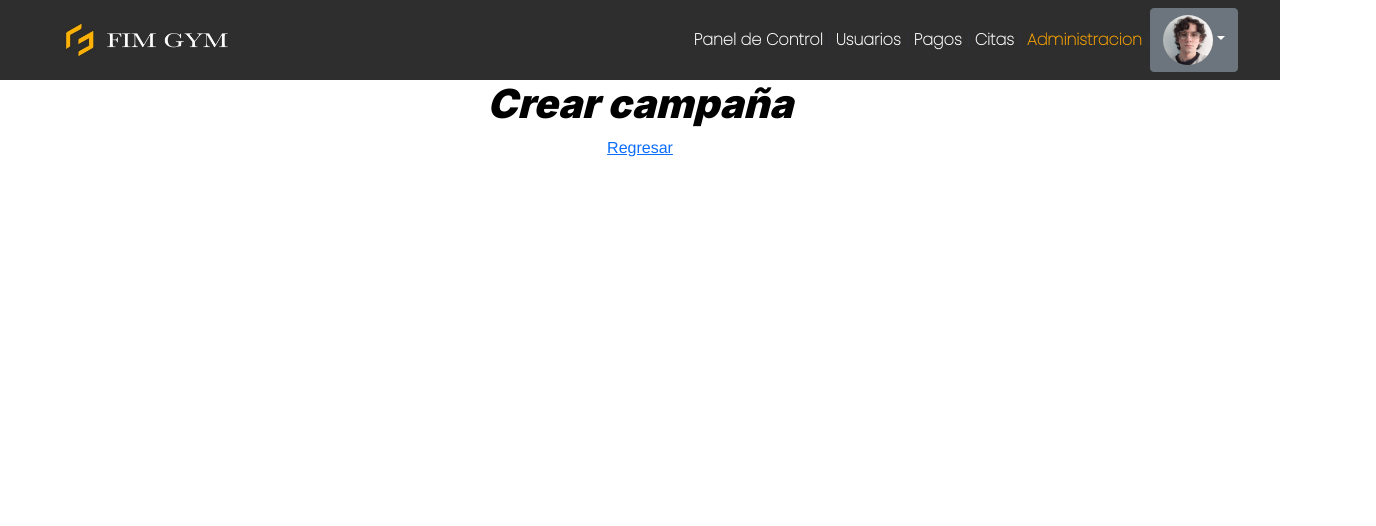
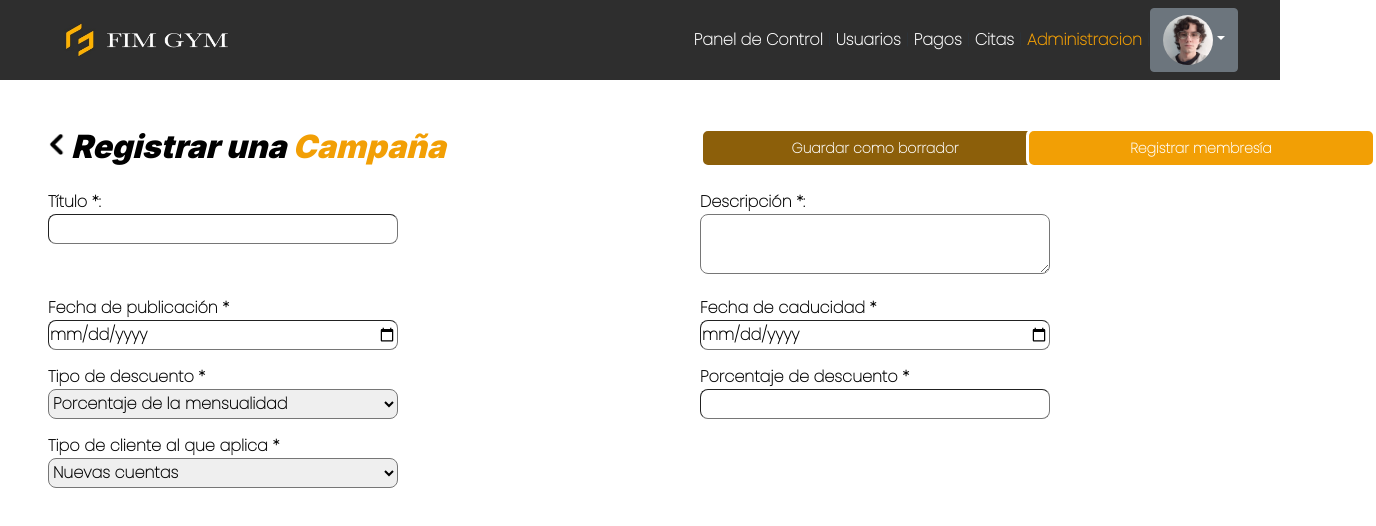
Before and after one commit to AxelDali/FYM-GYM-App-Web, a Vue app: page /administracion/camp/crear in a window 1280 px wide. Shown: the top 526 px of the page, 1376 px wide, since content can reach past the window. Built offline with nearby package versions, Linux system fonts and the light colour scheme.

Commit message:
added campaigns form

```diff
--- a/src/App.vue
+++ b/src/App.vue
@@ -1,9 +1,9 @@
 <template>
   <nav class="navbar navbar-custom navbar-expand-md">
     <div class="container-fluid">
-      <a class="navbar-brand" href="#">
+      <router-link class="navbar-brand" :to="{name: 'panel_de_control'}">
         <img src="./assets/logo.png" alt="" width="200" class="d-inline-block align-text-center">
-      </a>
+      </router-link>
       <div class="navbar-collapse collapse w-100 order-3 dual-collapse2">
         <div class="navbar-nav ms-auto">
           <router-link class="nav-item" :to="{name: 'panel_de_control'}">Panel de Control</router-link> |
--- /dev/null
+++ b/src/components/CampaignForm.vue
@@ -0,0 +1,173 @@
+<template>
+  <br>
+  <br>
+  <div class="row align-items-start">
+    <div class="col-md-6">
+      <router-link :to="{name: 'camps'}"><img src="../assets/back.png" id="back-md-6"></router-link>
+      <h1 style="font-size:32px">Registrar una <span class="styleTitle"> Campaña</span></h1>
+    </div>
+    <div class="col-md-3">
+      <button type="submit" id="buttonSaveDraft">Guardar como borrador</button>
+    </div>
+    <div class="col-md-3">
+      <button type="submit" id="buttonSubmit">Registrar membresía</button>
+    </div>
+  </div>
+
+  <div class="row align-items-start">
+    <div class="col">
+      <label>Título *:</label><br>
+      <input v-model="newCampaign.title" type="text">
+    </div>
+    <div class="col">
+      <label>Descripción *:</label><br>
+      <textarea v-model="newCampaign.description"></textarea>
+    </div>
+    <div class="col">
+      <label>Fecha de publicación *</label><br>
+      <input v-model="newCampaign.publicationDate" type="date">
+    </div>
+    <div class="col">
+      <label>Fecha de caducidad *</label><br>
+      <input v-model="newCampaign.expirationDate" type="date">
+    </div>
+  </div>
+
+  <div class="row align-items-start">
+    <div class="col">
+      <label>Tipo de descuento *</label><br>
+      <select name="discountType" v-model="newCampaign.discountType">
+        <option value="percentage">Porcentaje de la mensualidad</option>
+        <option value="amount">Cantidad fija</option>
+      </select>
+    </div>
+    <div v-if="newCampaign.discountType === 'percentage'" class="col" >
+      <label>Porcentaje de descuento *</label><br>
+      <input v-model="newCampaign.discount" type="number" min="0" max="100">
+    </div>
+    <div v-if="newCampaign.discountType === 'amount'" class="col" >
+      <label>Cantidad de descuento *</label><br>
+      <input v-model="newCampaign.discount" type="number" min="0" max="100">
+    </div>
+    <div class="col">
+      <label>Tipo de cliente al que aplica *</label><br>
+      <select name="clientType" v-model="newCampaign.clientType">
+        <option value="newAccount">Nuevas cuentas</option>
+        <option value="loyalty">Lealtad</option>
+        <option value="gender">Género</option>
+      </select>
+    </div>
+    <div v-if="newCampaign.clientType === 'loyalty'" class="col" >
+      <label>Lealtad a la que aplica *</label><br>
+      <input v-model="newCampaign.loyalty" type="number" min="0" >
+    </div>
+    <div v-if="newCampaign.clientType === 'gender'" class="col" >
+      <label>Género al que aplica *</label><br>
+      <select name="genders" v-model="newCampaign.gender">
+        <option value="female">Femenino</option>
+        <option value="male">Masculino</option>
+      </select>
+    </div>
+    <div v-if="newCampaign.clientType === 'newAccount'" class="col">
+    </div>
+  </div>
+</template>
+
+<script>
+export default {
+  data () {
+    return {
+      newCampaign: { ...this.campaign }
+    }
+  },
+  mounted () {
+    this.newCampaign.discountType = 'percentage'
+    this.newCampaign.clientType = 'newAccount'
+  },
+  props: {
+    campaign: {
+      required: true,
+      type: Object
+    }
+  }
+}
+</script>
+
+<style>
+#buttonSubmit{
+    background-color: #F29F05;
+    text-align: center;
+    font-family: 'Poppins';
+    font-size: 14px;
+    color: white;
+    width: 350px;
+    height: 40px;
+    border-color: #F29F05;
+    border-radius: 8px;
+    border: solid;
+    font-weight: 600;
+}
+
+#buttonSaveDraft{
+    background-color: #8C5F0A;
+    text-align: center;
+    font-family: 'Poppins';
+    font-size: 14px;
+    color: white;
+    width: 350px;
+    height: 40px;
+    border-color: #8C5F0A;
+    border-radius: 8px;
+    border: solid;
+    font-weight: 600;
+}
+
+.styleTitle{
+    color:#F29F05;
+}
+
+.dropdown-menu a{
+    color: #000000 !important;
+    font-weight: bold;
+}
+
+input, select, option, #formFile {
+    width: 350px;
+    height: 30px;
+    border-radius: 8px;
+    border-width: 1px;
+    font-family: 'Poppins';
+    color:black;
+    font-size: 16px;
+    text-align: left;
+    font-weight: bold ;
+}
+
+textarea {
+    width: 350px;
+    height: 60px;
+    border-radius: 8px;
+    border-width: 1px;
+    font-family: 'Poppins';
+    color:black;
+    font-size: 16px;
+    text-align: left;
+    font-weight: bold ;
+}
+
+#back-md-6 {
+    width: 4.3%;
+    padding-bottom: 20px;
+}
+
+input::-webkit-outer-spin-button,
+input::-webkit-inner-spin-button {
+  -webkit-appearance: none;
+  margin: 0;
+}
+
+input[type=number] {
+  -moz-appearance: textfield;
+}
+
+</style>
--- a/src/views/NewCampaignView.vue
+++ b/src/views/NewCampaignView.vue
@@ -1,7 +1,26 @@
 <template>
-  <div class="crear camp">
-    <h1>Crear campaña</h1>
-    <br>
-    <router-link :to="{name: 'camps'}">Regresar</router-link>
+  <div class="home">
+    <CampaignForm :campaign="campaign"/>
   </div>
 </template>
+
+<script>
+// @ is an alias to /src
+import CampaignForm from '@/components/CampaignForm'
+
+export default {
+  name: 'CrearCamp',
+  components: {
+    CampaignForm
+  },
+  data () {
+    return {
+      campaign: {
+        name: '',
+        period: '',
+        discount: ''
+      }
+    }
+  }
+}
+</script>
--- a/src/views/UsersView.vue
+++ b/src/views/UsersView.vue
@@ -1,6 +1,7 @@
 <template>
   <div class="clientes">
     <h1>Clientes</h1>
+    <br>
     <router-link to="/usuarios/crear">Crear cliente</router-link>
     <ul>
       <li><router-link to="/usuarios/1">Cliente 1</router-link></li>
```
